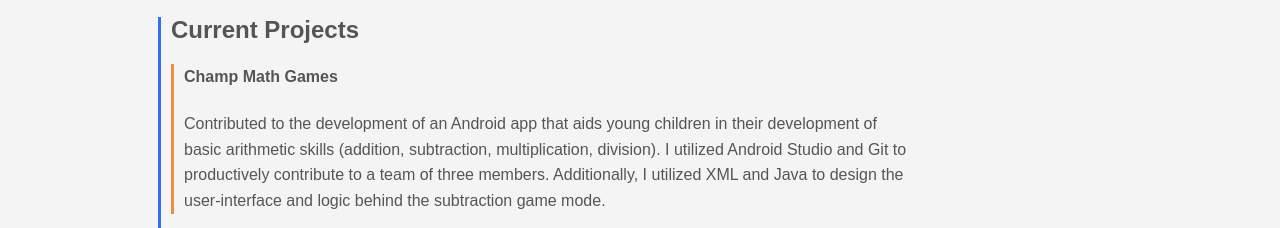
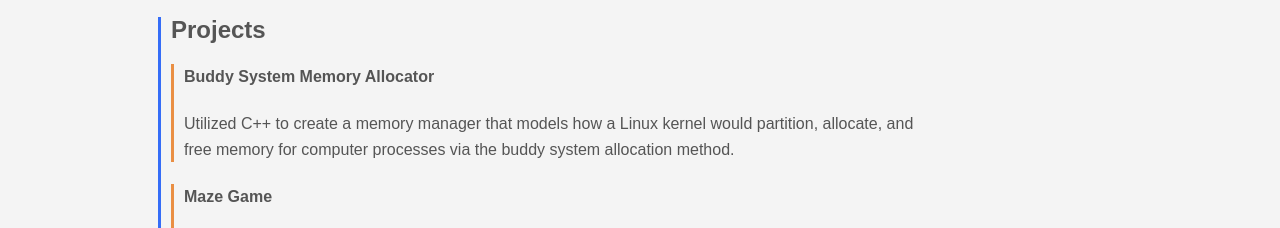
Before and after one commit to stanimals21/personal-website, a plain HTML site: page portfolio.html in a window 1280 px wide. Shown: the part 553-781 px from the top of the page. Drawn offline with Linux system fonts and the light colour scheme.

Commit message:
update resume and portfolio info. Minor edits to projects

```diff
--- a/portfolio.html
+++ b/portfolio.html
@@ -48,12 +48,10 @@
 					</div>
 			</section>
 
-            <section class="sub"><h2>Current Projects</h2>
-				<section class="proj"><h1>Champ Math Games</h1>
-					<p>	Contributed to the development of an Android app that aids young children in their development of basic
-						arithmetic skills (addition, subtraction, multiplication, division). I utilized Android Studio and Git to
-						productively contribute to a team of three members. Additionally, I utilized XML and Java to design
-						the user-interface and logic behind the subtraction game mode.</p>
+            <section class="sub"><h2>Projects</h2>
+				<section class="proj"><h1>Buddy System Memory Allocator</h1>
+					<p>	Utilized C++ to create a memory manager that models how a Linux kernel would partition, allocate, and free memory for computer processes
+						via the buddy system allocation method.</p>
 				</section>
 
 				<section class="proj"><h1>Maze Game</h1>
```
Also changed, not shown: professional.html (+1 -1 lines), 1 other file.
